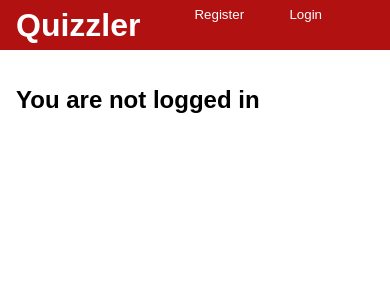
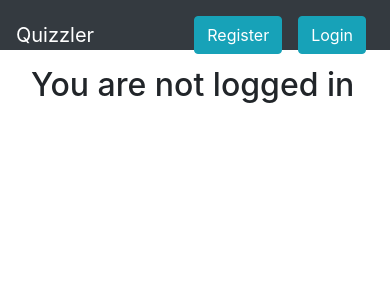
Before and after one commit to mwturner611/quizzler, a React (Create React App) app in the folder client/: page / in a window 390 px wide. Shown: the top 300 px of the page. Built offline with nearby package versions, Linux system fonts and the light colour scheme; no server answers.

Commit message:
brings in requirements for reactstrap and react transition group. Makes header Nav responsive and sets header buttons to reactstrap

```diff
--- a/client/package.json
+++ b/client/package.json
@@ -5,10 +5,13 @@
 	"proxy": "http://localhost:3001",
 	"dependencies": {
 		"axios": "^0.19.2",
+		"bootstrap": "^4.5.0",
 		"react": "^16.2.0",
 		"react-dom": "^16.2.0",
 		"react-router-dom": "^5.2.0",
-		"react-scripts": "1.0.17"
+		"react-scripts": "1.0.17",
+		"react-transition-group": "^4.4.1",
+		"reactstrap": "^8.5.1"
 	},
 	"scripts": {
 		"start": "react-scripts start",
--- a/client/src/App.css
+++ b/client/src/App.css
@@ -45,16 +45,7 @@ ol {
 	color: #ffffff;
 	padding: 0 1rem;
 }
-#header .auth-buttons button {
-	background-color: rgb(177, 17, 17);
-	color: #ffffff;
-	padding: 0 1rem;
-	border: none;
-}
-#header .auth-buttons {
-	display: flex;
-	height: 100%;
-}
+
 .form label,
 .form input {
 	display: block;
@@ -76,8 +67,6 @@ ol {
 	display: flex;
 	flex-direction: column;
 }
-#header .auth-buttons button:hover {
-	background-color: rgb(175, 12, 10);
-}
+
 @media screen and (max-width: 550px) {
 }
--- a/client/src/App.js
+++ b/client/src/App.js
@@ -1,6 +1,7 @@
 import React, { useState, useEffect } from 'react';
 import { BrowserRouter, Switch, Route } from 'react-router-dom';
 import Axios from 'axios';
+import 'bootstrap/dist/css/bootstrap.min.css';
 import './App.css';
 import Home from './components/pages/Home';
 import Login from './components/pages/Login';
--- a/client/src/components/AuthButtons.js
+++ b/client/src/components/AuthButtons.js
@@ -1,4 +1,5 @@
 import React, { useContext } from 'react';
+import { Button } from 'reactstrap';
 import { useHistory } from 'react-router-dom';
 import UserContext from '../contexts/UserContext';
 
@@ -23,12 +24,17 @@ const AuthButtons = () => {
 	return (
 		<nav className='auth-buttons'>
 			{userData.user ? (
-				<button onClick={logout}>Log Out</button>
+				<Button color='warning' onClick={logout}>
+					Log Out
+				</Button>
 			) : (
 				<div>
-					<button onClick={register}>Register</button>
-					<button onClick={login}>Login</button>
-					<button></button>
+					<Button color='info' onClick={register}>
+						Register
+					</Button>
+					<Button color='info' onClick={login}>
+						Login
+					</Button>
 				</div>
 			)}
 		</nav>
--- a/client/src/components/Header.js
+++ b/client/src/components/Header.js
@@ -1,15 +1,16 @@
-import React from 'react';
+import React, { useState } from 'react';
 import { Link } from 'react-router-dom';
 import AuthButtons from './AuthButtons';
+import { Navbar, NavbarBrand, Container } from 'reactstrap';
 
 const Header = () => {
 	return (
-		<header id='header'>
-			<Link to='/'>
-				<h1 className='title'>Quizzler</h1>
-			</Link>
-			<AuthButtons />
-		</header>
+		<Navbar color='dark' dark expand='sm' id='header'>
+			<Container>
+				<NavbarBrand href='/'>Quizzler</NavbarBrand>
+				<AuthButtons />
+			</Container>
+		</Navbar>
 	);
 };
 
```
